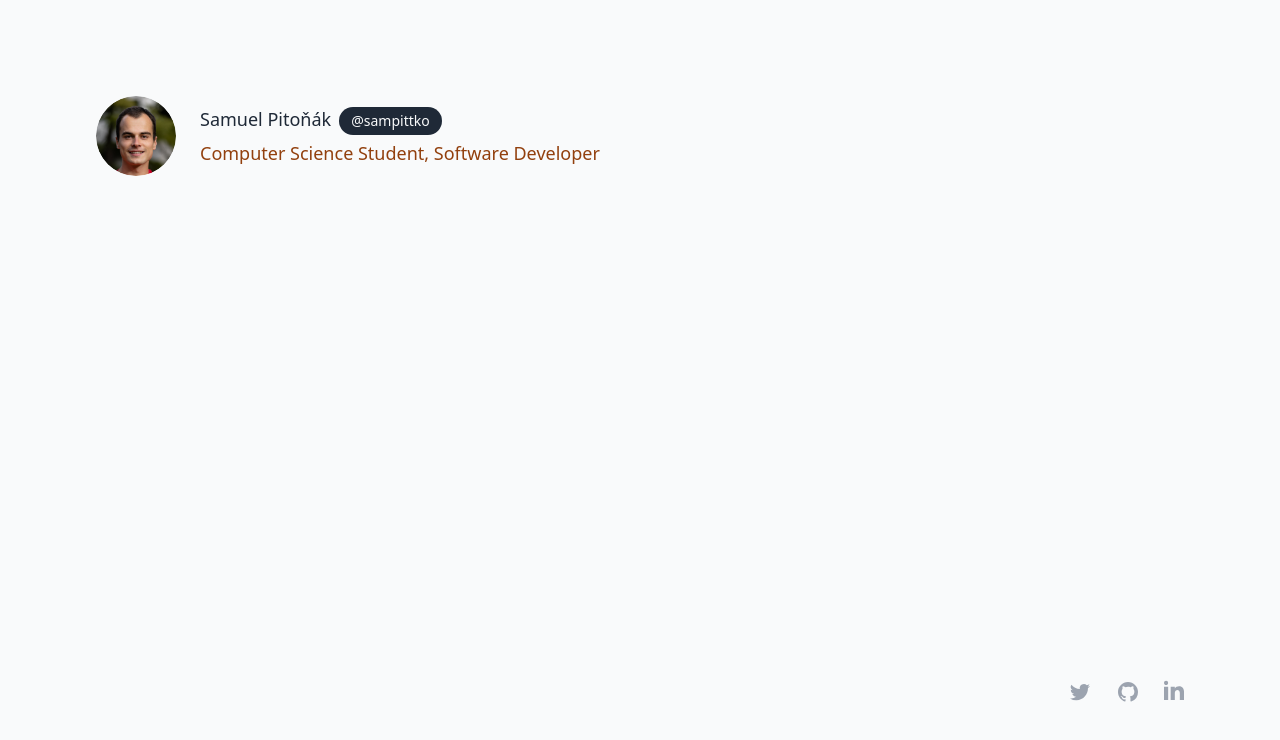
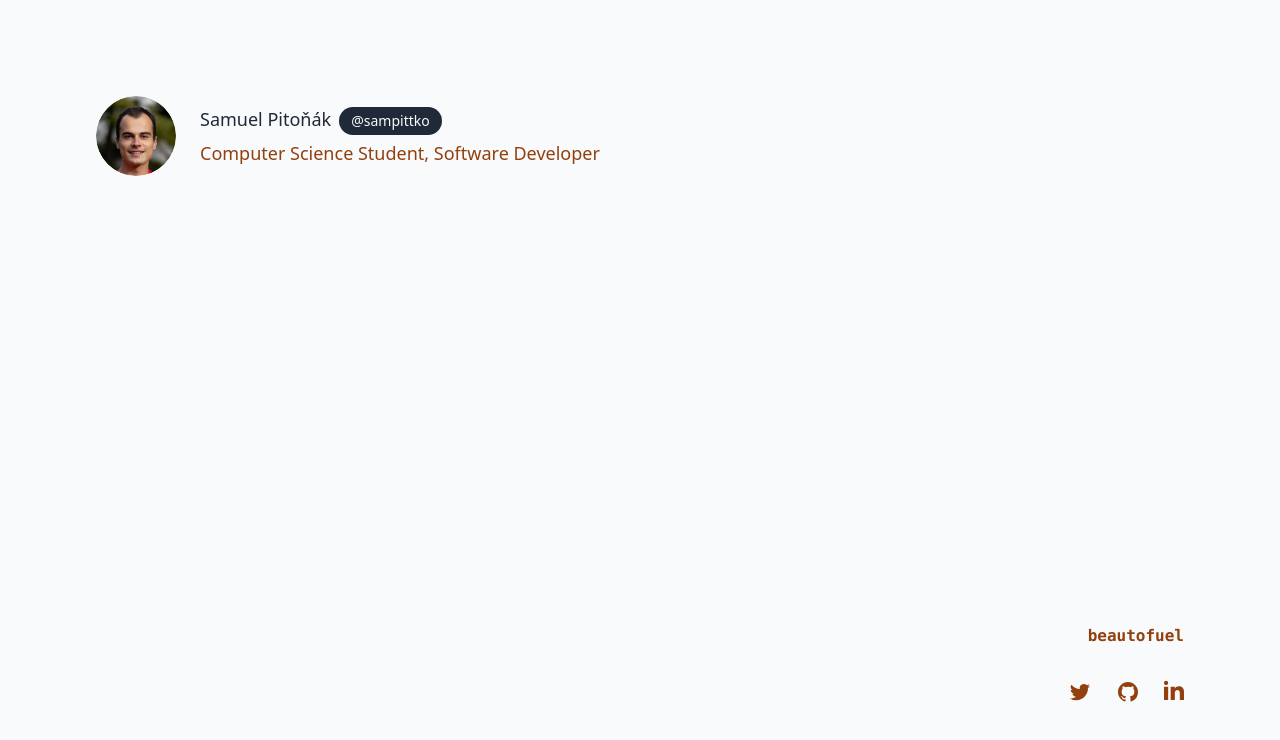
Before and after one commit to sampittko/samuelpitonak.sk, a Gatsby site: page / in a window 1280 px wide. Built offline with nearby package versions, Linux system fonts and the light colour scheme; Gatsby itself is replaced by a stand-in of ours.

Commit message:
Finalize

```diff
--- a/gatsby-config.js
+++ b/gatsby-config.js
@@ -1,7 +1,10 @@
 module.exports = {
   siteMetadata: {
-    title: `Samuel Pitoňák`,
     description: `Personal website of Samuel Pitoňák`,
+    thesis: {
+      link: "http://beautofuel.vps.wbsprt.com",
+      text: "beautofuel",
+    },
     author: {
       username: "sampittko",
       fullname: "Samuel Pitoňák",
@@ -9,7 +12,7 @@ module.exports = {
       socials: {
         twitter: "https://twitter.com/sampittko",
         linkedin: "https://linkedin.com/in/sampittko",
-        github: "http://github.com/sampittko",
+        github: "https://github.com/sampittko",
       },
       positions: {
         student: {
--- a/src/components/footer.js
+++ /dev/null
@@ -1,89 +0,0 @@
-import { graphql, useStaticQuery } from "gatsby"
-import React from "react"
-
-const Footer = ({ className }) => {
-  const data = useStaticQuery(graphql`
-    query {
-      site {
-        siteMetadata {
-          author {
-            socials {
-              twitter
-              linkedin
-              github
-            }
-          }
-        }
-      }
-    }
-  `)
-
-  const { socials } = data.site.siteMetadata.author
-
-  return (
-    <footer className={className}>
-      <div className="flex justify-center space-x-6 md:order-2">
-        <a
-          href={socials.twitter}
-          rel="noreferrer"
-          target="_blank"
-          className="text-gray-400 hover:text-gray-500"
-        >
-          <span className="sr-only">Twitter</span>
-          <svg
-            className="w-6 h-6"
-            fill="currentColor"
-            viewBox="0 0 24 24"
-            aria-hidden="true"
-          >
-            <path d="M8.29 20.251c7.547 0 11.675-6.253 11.675-11.675 0-.178 0-.355-.012-.53A8.348 8.348 0 0022 5.92a8.19 8.19 0 01-2.357.646 4.118 4.118 0 001.804-2.27 8.224 8.224 0 01-2.605.996 4.107 4.107 0 00-6.993 3.743 11.65 11.65 0 01-8.457-4.287 4.106 4.106 0 001.27 5.477A4.072 4.072 0 012.8 9.713v.052a4.105 4.105 0 003.292 4.022 4.095 4.095 0 01-1.853.07 4.108 4.108 0 003.834 2.85A8.233 8.233 0 012 18.407a11.616 11.616 0 006.29 1.84" />
-          </svg>
-        </a>
-
-        <a
-          href={socials.github}
-          rel="noreferrer"
-          target="_blank"
-          className="text-gray-400 hover:text-gray-500"
-        >
-          <span className="sr-only">GitHub</span>
-          <svg
-            className="w-6 h-6"
-            fill="currentColor"
-            viewBox="0 0 24 24"
-            aria-hidden="true"
-          >
-            <path
-              fillRule="evenodd"
-              d="M12 2C6.477 2 2 6.484 2 12.017c0 4.425 2.865 8.18 6.839 9.504.5.092.682-.217.682-.483 0-.237-.008-.868-.013-1.703-2.782.605-3.369-1.343-3.369-1.343-.454-1.158-1.11-1.466-1.11-1.466-.908-.62.069-.608.069-.608 1.003.07 1.531 1.032 1.531 1.032.892 1.53 2.341 1.088 2.91.832.092-.647.35-1.088.636-1.338-2.22-.253-4.555-1.113-4.555-4.951 0-1.093.39-1.988 1.029-2.688-.103-.253-.446-1.272.098-2.65 0 0 .84-.27 2.75 1.026A9.564 9.564 0 0112 6.844c.85.004 1.705.115 2.504.337 1.909-1.296 2.747-1.027 2.747-1.027.546 1.379.202 2.398.1 2.651.64.7 1.028 1.595 1.028 2.688 0 3.848-2.339 4.695-4.566 4.943.359.309.678.92.678 1.855 0 1.338-.012 2.419-.012 2.747 0 .268.18.58.688.482A10.019 10.019 0 0022 12.017C22 6.484 17.522 2 12 2z"
-              clipRule="evenodd"
-            />
-          </svg>
-        </a>
-
-        <a
-          href={socials.linkedin}
-          rel="noreferrer"
-          target="_blank"
-          className="text-gray-400 hover:text-gray-500"
-        >
-          <span className="sr-only">LinkedIn</span>
-          <svg
-            className="w-5 h-5"
-            fill="currentColor"
-            viewBox="0 0 24 24"
-            aria-hidden="true"
-          >
-            <path
-              fillRule="evenodd"
-              d="M4.98 3.5c0 1.381-1.11 2.5-2.48 2.5s-2.48-1.119-2.48-2.5c0-1.38 1.11-2.5 2.48-2.5s2.48 1.12 2.48 2.5zm.02 4.5h-5v16h5v-16zm7.982 0h-4.968v16h4.969v-8.399c0-4.67 6.029-5.052 6.029 0v8.399h4.988v-10.131c0-7.88-8.922-7.593-11.018-3.714v-2.155z"
-              clipRule="evenodd"
-            />
-          </svg>
-        </a>
-      </div>
-    </footer>
-  )
-}
-
-export default Footer
--- /dev/null
+++ b/src/components/footer/index.js
@@ -0,0 +1,46 @@
+import { graphql, useStaticQuery } from "gatsby"
+import React from "react"
+import Socials from "./socials"
+
+const Footer = ({ className }) => {
+  const data = useStaticQuery(graphql`
+    query {
+      site {
+        siteMetadata {
+          thesis {
+            link
+            text
+          }
+          author {
+            socials {
+              twitter
+              linkedin
+              github
+            }
+          }
+        }
+      }
+    }
+  `)
+
+  const { socials } = data.site.siteMetadata.author
+  const { thesis } = data.site.siteMetadata
+
+  return (
+    <footer className={className}>
+      <a
+        href={thesis.link}
+        rel="noreferrer"
+        className="font-mono font-bold text-amber-800 hover:text-amber-900 hover:italic"
+      >
+        {thesis.text}
+      </a>
+      <Socials
+        {...socials}
+        className="flex justify-center pt-4 space-x-6 md:pt-8 md:order-2"
+      />
+    </footer>
+  )
+}
+
+export default Footer
--- /dev/null
+++ b/src/components/footer/socials.js
@@ -0,0 +1,66 @@
+import React from "react"
+
+const Socials = ({ twitter, github, linkedin, className }) => (
+  <div className={className}>
+    <a
+      href={twitter}
+      rel="noreferrer"
+      className="text-amber-800 hover:text-amber-900"
+      title="Twitter"
+    >
+      <span className="sr-only">Twitter</span>
+      <svg
+        className="w-6 h-6"
+        fill="currentColor"
+        viewBox="0 0 24 24"
+        aria-hidden="true"
+      >
+        <path d="M8.29 20.251c7.547 0 11.675-6.253 11.675-11.675 0-.178 0-.355-.012-.53A8.348 8.348 0 0022 5.92a8.19 8.19 0 01-2.357.646 4.118 4.118 0 001.804-2.27 8.224 8.224 0 01-2.605.996 4.107 4.107 0 00-6.993 3.743 11.65 11.65 0 01-8.457-4.287 4.106 4.106 0 001.27 5.477A4.072 4.072 0 012.8 9.713v.052a4.105 4.105 0 003.292 4.022 4.095 4.095 0 01-1.853.07 4.108 4.108 0 003.834 2.85A8.233 8.233 0 012 18.407a11.616 11.616 0 006.29 1.84" />
+      </svg>
+    </a>
+
+    <a
+      href={github}
+      rel="noreferrer"
+      className="text-amber-800 hover:text-amber-900"
+      title="GitHub"
+    >
+      <span className="sr-only">GitHub</span>
+      <svg
+        className="w-6 h-6"
+        fill="currentColor"
+        viewBox="0 0 24 24"
+        aria-hidden="true"
+      >
+        <path
+          fillRule="evenodd"
+          d="M12 2C6.477 2 2 6.484 2 12.017c0 4.425 2.865 8.18 6.839 9.504.5.092.682-.217.682-.483 0-.237-.008-.868-.013-1.703-2.782.605-3.369-1.343-3.369-1.343-.454-1.158-1.11-1.466-1.11-1.466-.908-.62.069-.608.069-.608 1.003.07 1.531 1.032 1.531 1.032.892 1.53 2.341 1.088 2.91.832.092-.647.35-1.088.636-1.338-2.22-.253-4.555-1.113-4.555-4.951 0-1.093.39-1.988 1.029-2.688-.103-.253-.446-1.272.098-2.65 0 0 .84-.27 2.75 1.026A9.564 9.564 0 0112 6.844c.85.004 1.705.115 2.504.337 1.909-1.296 2.747-1.027 2.747-1.027.546 1.379.202 2.398.1 2.651.64.7 1.028 1.595 1.028 2.688 0 3.848-2.339 4.695-4.566 4.943.359.309.678.92.678 1.855 0 1.338-.012 2.419-.012 2.747 0 .268.18.58.688.482A10.019 10.019 0 0022 12.017C22 6.484 17.522 2 12 2z"
+          clipRule="evenodd"
+        />
+      </svg>
+    </a>
+
+    <a
+      href={linkedin}
+      rel="noreferrer"
+      className="text-amber-800 hover:text-amber-900"
+      title="LinkedIn"
+    >
+      <span className="sr-only">LinkedIn</span>
+      <svg
+        className="w-5 h-5"
+        fill="currentColor"
+        viewBox="0 0 24 24"
+        aria-hidden="true"
+      >
+        <path
+          fillRule="evenodd"
+          d="M4.98 3.5c0 1.381-1.11 2.5-2.48 2.5s-2.48-1.119-2.48-2.5c0-1.38 1.11-2.5 2.48-2.5s2.48 1.12 2.48 2.5zm.02 4.5h-5v16h5v-16zm7.982 0h-4.968v16h4.969v-8.399c0-4.67 6.029-5.052 6.029 0v8.399h4.988v-10.131c0-7.88-8.922-7.593-11.018-3.714v-2.155z"
+          clipRule="evenodd"
+        />
+      </svg>
+    </a>
+  </div>
+)
+
+export default Socials
--- a/src/components/layout.js
+++ b/src/components/layout.js
@@ -1,10 +1,10 @@
 import React from "react"
-import Footer from "./footer"
+import Footer from "./footer/"
 
 const Layout = ({ children }) => (
   <div className="flex flex-col items-center justify-between min-h-screen p-10 max-w-screen bg-gray-50 md:p-20 lg:p-24">
     <main className="md:self-start">{children}</main>
-    <Footer className="md:self-end" />
+    <Footer className="text-center md:text-right md:self-end" />
   </div>
 )
 
--- a/src/components/seo.js
+++ b/src/components/seo.js
@@ -21,14 +21,14 @@ const SEO = ({ description, lang, meta, title }) => {
   )
 
   const metaDescription = description || site.siteMetadata.description
-  const defaultTitle = site.siteMetadata.title
+  const defaultTitle = site.siteMetadata.author.fullname
 
   return (
     <Helmet
       htmlAttributes={{
         lang,
       }}
-      title={title}
+      title={title || defaultTitle}
       titleTemplate={title ? `%s | ${defaultTitle}` : defaultTitle}
       meta={[
         {
@@ -72,6 +72,7 @@ SEO.defaultProps = {
   lang: `en`,
   meta: [],
   description: ``,
+  title: ``,
 }
 
 SEO.propTypes = {
--- a/src/templates/index.js
+++ b/src/templates/index.js
@@ -50,7 +50,6 @@ const IndexTemplate = ({ pageContext }) => {
               {author.fullname}
             </a>
             <a
-              target="_blank"
               className="inline-block px-3 py-1 ml-2 text-sm font-normal transition duration-150 ease-in-out bg-gray-800 rounded-full text-gray-50 hover:bg-amber-800"
               href={`https://google.com/search?q=${author.username}`}
               title="Find me on the Internet"
@@ -64,8 +63,7 @@ const IndexTemplate = ({ pageContext }) => {
               const LinkComponent = () => (
                 <a
                   href={position.link}
-                  target="_blank"
-                  className="block pb-1 text-center md:pb-0 md:inline hover:text-amber-900"
+                  className="block py-1 text-center md:pb-0 md:inline hover:text-amber-900"
                   title={position.hover}
                   rel="noreferrer"
                 >
--- a/tailwind.config.js
+++ b/tailwind.config.js
@@ -2,7 +2,7 @@ const colors = require("tailwindcss/colors")
 
 module.exports = {
   purge: ["./src/**/*.{js,jsx,ts,tsx}"],
-  darkMode: "class",
+  darkMode: false,
   theme: {
     extend: {
       colors: {
```
